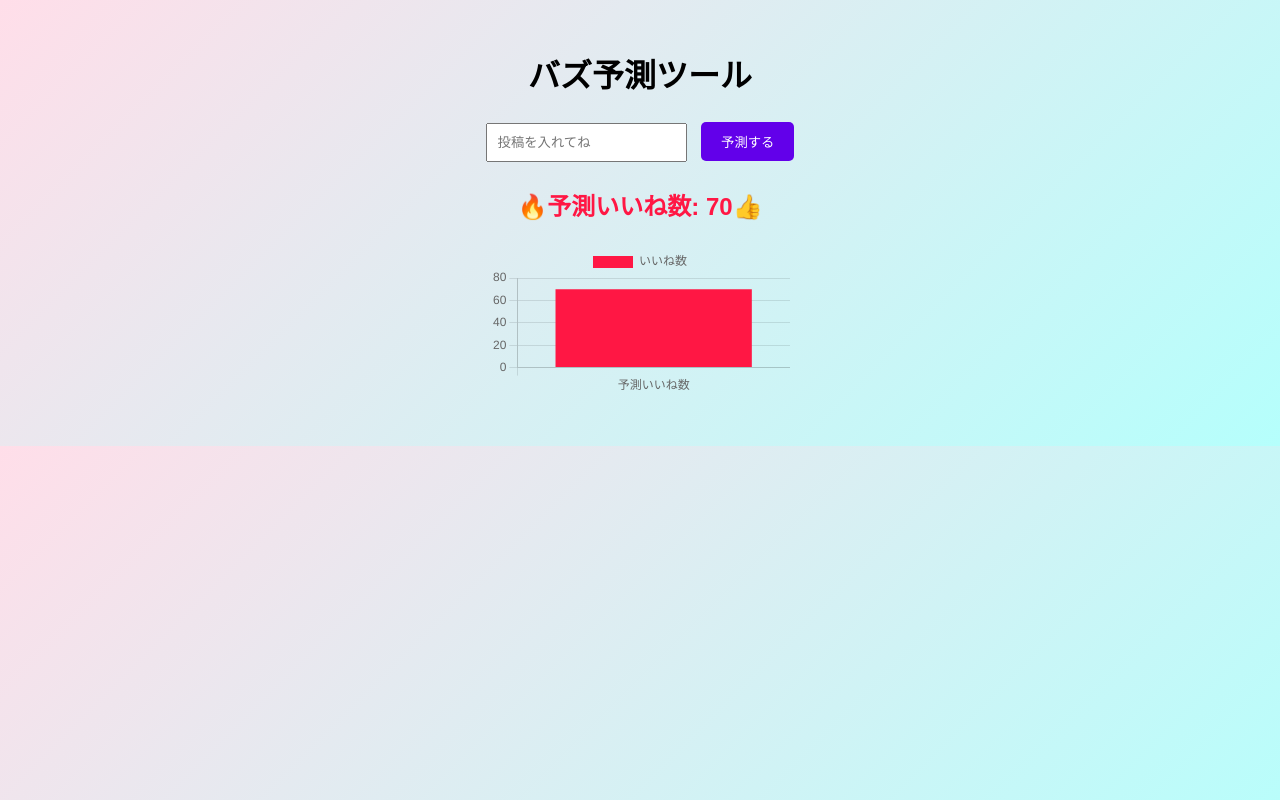
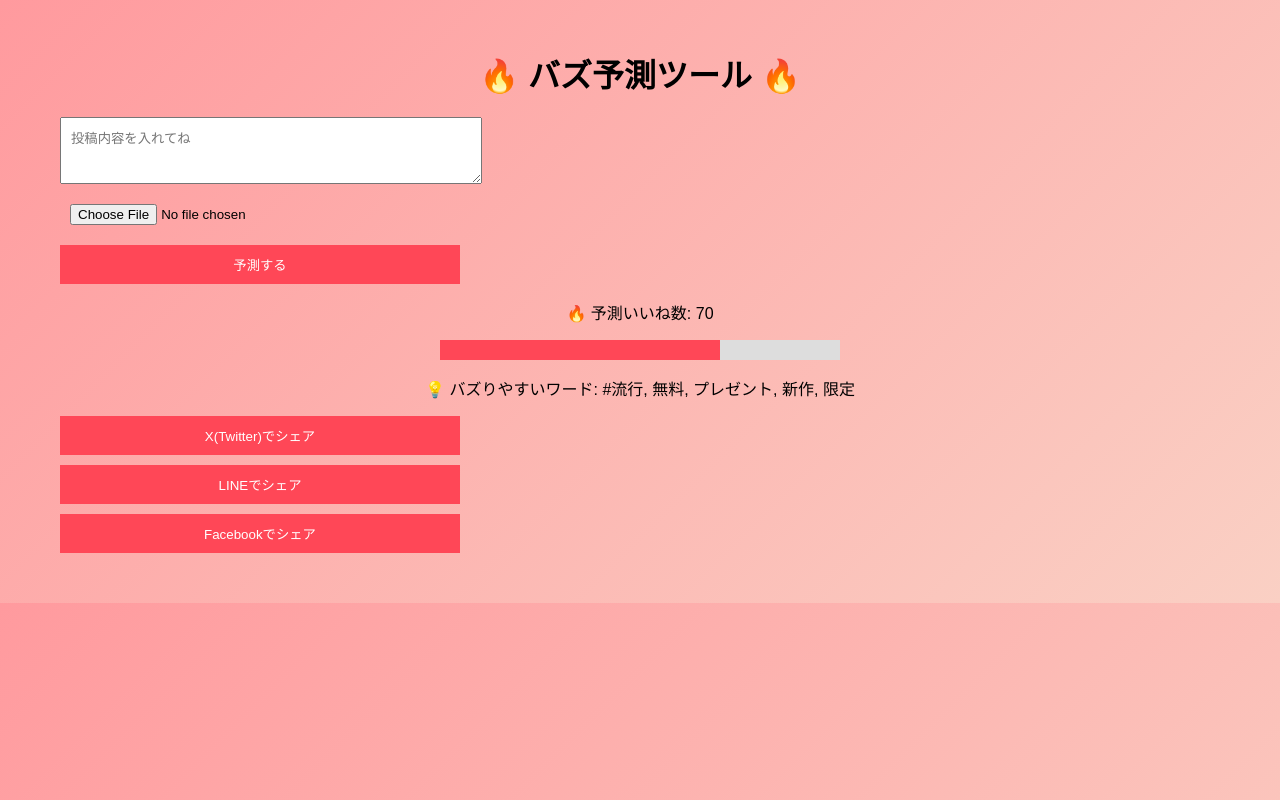
Before and after one commit to koron016/buzz-predictor, a plain HTML site: page index.html in a window 1280 px wide. Both pictures are taken after a click on the button "予測する". Drawn offline with nearby package versions, Linux system fonts and the light colour scheme.

Commit message:
Add files via upload

```diff
--- a/index.html
+++ b/index.html
@@ -8,94 +8,114 @@
     body {
       font-family: Arial, sans-serif;
       text-align: center;
+      background: linear-gradient(135deg, #ff9a9e, #fad0c4);
       margin: 50px;
-      background: linear-gradient(135deg, #FFDEE9 0%, #B5FFFC 100%);
     }
-    input, button {
+    input, button, textarea {
       padding: 10px;
-      margin: 5px;
+      margin: 10px;
+      width: 80%;
+      max-width: 400px;
+      display: block;
     }
     button {
-      background-color: #6200EA;
+      background-color: #ff4757;
       color: white;
       border: none;
-      padding: 10px 20px;
-      border-radius: 5px;
-      transition: 0.3s;
+      cursor: pointer;
     }
     button:hover {
-      background-color: #3700B3;
-      transform: scale(1.1);
+      background-color: #e84118;
     }
-    #result {
-      font-size: 24px;
-      font-weight: bold;
-      color: #FF1744;
-      animation: pop 0.5s ease-in-out;
-      margin-top: 20px;
+    #image-preview {
+      margin-top: 10px;
+      max-width: 100%;
     }
-    canvas {
-      max-width: 500px;
-      margin: auto;
+    #chart {
+      width: 80%;
+      max-width: 400px;
+      height: 20px;
+      background: #ddd;
+      margin: 10px auto;
+      position: relative;
     }
-    @keyframes pop {
-      0% { transform: scale(0.8); opacity: 0; }
-      100% { transform: scale(1); opacity: 1; }
+    #chart-bar {
+      height: 100%;
+      width: 0%;
+      background: #ff4757;
+      transition: width 0.5s;
     }
   </style>
 </head>
 <body>
-  <h1>バズ予測ツール</h1>
-  <input id="text" placeholder="投稿を入れてね">
+  <h1>🔥 バズ予測ツール 🔥</h1>
+  <textarea id="text" placeholder="投稿内容を入れてね" rows="3"></textarea>
+  <input type="file" id="image-upload" accept="image/*">
+  <img id="image-preview" style="display:none;">
   <button onclick="predict()">予測する</button>
   <p id="result"></p>
-  <canvas id="chart"></canvas>
 
-  <!-- Chart.jsライブラリ -->
-  <script src="https://cdn.jsdelivr.net/npm/chart.js"></script>
+  <!-- いいね数のグラフ -->
+  <div id="chart">
+    <div id="chart-bar"></div>
+  </div>
+
+  <!-- バズるワードのヒント -->
+  <p>💡 バズりやすいワード: <span id="buzz-words">#流行, 無料, プレゼント, 新作, 限定</span></p>
+
+  <!-- SNSシェアボタン -->
+  <button onclick="share('twitter')">X(Twitter)でシェア</button>
+  <button onclick="share('line')">LINEでシェア</button>
+  <button onclick="share('facebook')">Facebookでシェア</button>
 
   <script>
+    // 画像プレビュー機能
+    document.getElementById("image-upload").addEventListener("change", function(event) {
+      let reader = new FileReader();
+      reader.onload = function() {
+        let img = document.getElementById("image-preview");
+        img.src = reader.result;
+        img.style.display = "block";
+      }
+      reader.readAsDataURL(event.target.files[0]);
+    });
+
     function predict() {
       let text = document.getElementById("text").value;
       let likes = 50; // 基本値
 
-      // お得系ワード
+      // バズ予測のロジック
       if (text.includes("無料") || text.includes("プレゼント")) {
-        likes += 30;
+        likes += 30; // お得系ワード
       }
-      // 短い投稿
       if (text.length < 20) {
-        likes += 20;
+        likes += 20; // 短い投稿
       }
-      // ハッシュタグ
       if (text.includes("#")) {
-        likes += 10;
+        likes += 10; // ハッシュタグ
+      }
+      if (document.getElementById("image-upload").files.length > 0) {
+        likes += 40; // 画像付き投稿
       }
 
-      // 結果表示
-      document.getElementById("result").innerHTML = "🔥予測いいね数: " + likes + "👍";
+      document.getElementById("result").innerHTML = "🔥 予測いいね数: " + likes;
+      document.getElementById("chart-bar").style.width = Math.min(likes, 100) + "%"; // グラフ更新
+    }
 
-      // グラフ表示
-      const ctx = document.getElementById('chart').getContext('2d');
-      new Chart(ctx, {
-        type: 'bar',
-        data: {
-          labels: ['予測いいね数'],
-          datasets: [{
-            label: 'いいね数',
-            data: [likes],
-            backgroundColor: '#FF1744'
-          }]
-        },
-        options: {
-          responsive: true,
-          scales: {
-            y: {
-              beginAtZero: true
-            }
-          }
-        }
-      });
+    function share(platform) {
+      let text = document.getElementById("text").value || "バズ予測ツールを試してみた！";
+      let url = encodeURIComponent(window.location.href);
+      let shareUrl = "";
+
+      if (platform === "twitter") {
+        shareUrl = `https://twitter.com/intent/tweet?text=${encodeURIComponent(text)}&url=${url}`;
+      } else if (platform === "line") {
+        shareUrl = `https://social-plugins.line.me/lineit/share?url=${url}`;
+      } else if (platform === "facebook") {
+        shareUrl = `https://www.facebook.com/sharer/sharer.php?u=${url}`;
+      }
+
+      window.open(shareUrl, "_blank");
     }
   </script>
 </body>
```
